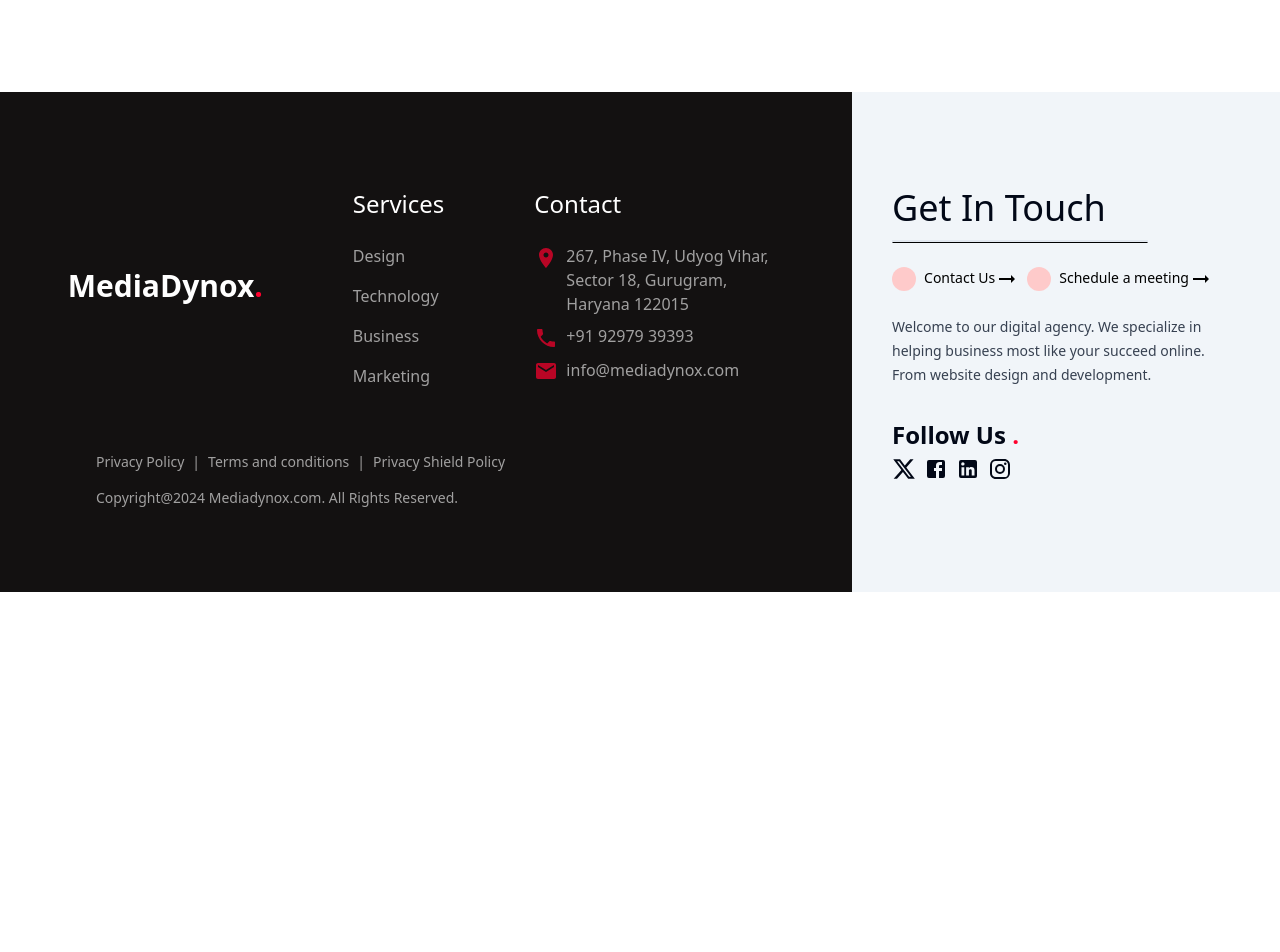
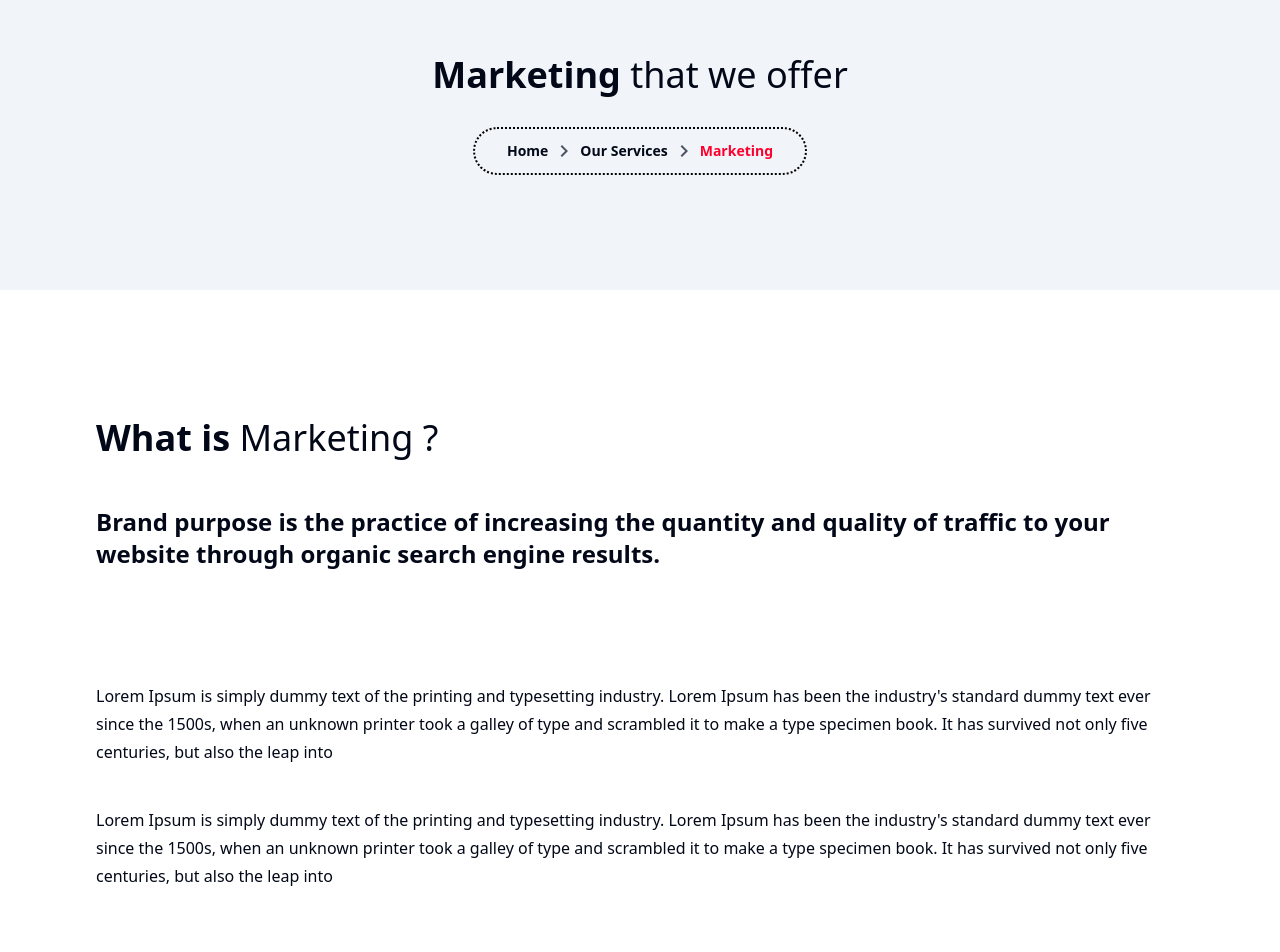
Before and after one commit to rkcoola792/media-dynox, a React (Vite) app: page /marketing in a window 1280 px wide. Shown: the part 160-1112 px from the top of the page. Before the commit the page ends 800 px from the top, so only its background shows below. Built offline with nearby package versions, Linux system fonts and the light colour scheme.

Commit message:
marketing section 2 complted

```diff
--- a/src/components/Header.jsx
+++ b/src/components/Header.jsx
@@ -1,16 +1,24 @@
-import React, { useRef, useState } from 'react'
-import ArrowBackIosNewIcon from "@mui/icons-material/ArrowBackIosNew";
+import React, {  useState } from 'react'
 import Dropdown from './Homepage/Dropdown';
-import { CleaningServices } from '@mui/icons-material';
-
+import "./pogressbar.scss"
 const Header = () => {
-    const [openCompany,setOpenCompany]=useState(false)
     const [openServices,setOpenServices]=useState(true)
     const [serviceDropdown,setServiceDropdown]=useState(false)
     const [reference,setReference]=useState("")
 
+    function updateProgressBar() {
+      const { scrollTop, scrollHeight } = document.documentElement;
+      const scrollPercent =
+        (scrollTop / (scrollHeight - window.innerHeight)) * 100 + "%";
+      document
+        .querySelector("#progress-bar")
+        .style.setProperty("--progress", scrollPercent);
+    }
+
+    document.addEventListener("scroll", updateProgressBar);
   return (
     <>
+      <div id="progress-bar" className="transition duration-450 ease-out"></div>
       <div className="header flex justify-between px-24 py-8 items-center sticky top-0 bg-slate-50 z-10">
         <div className="left logo font-bold text-xl lg:text-3xl cursor-pointer">
           Media Dynox
@@ -29,7 +37,6 @@ const Header = () => {
               console.log("id", e?.target?.id);
               setReference(e?.target?.id);
               setServiceDropdown(true);
-
             }}
             onMouseLeave={() => setServiceDropdown(false)}
           >
@@ -40,7 +47,10 @@ const Header = () => {
               Company
             </span>
             &nbsp;
-            <span className="cursor-pointer text-mainred font-extrabold mb-1 " id="Company">
+            <span
+              className="cursor-pointer text-mainred font-extrabold mb-1 "
+              id="Company"
+            >
               .
             </span>
           </div>
@@ -70,7 +80,7 @@ const Header = () => {
           </h1>
         </div>
         <div className="absolute z-20 bg-slate-50 right-72 top-20">
-          {serviceDropdown && <Dropdown reference={reference} ></Dropdown>}
+          {serviceDropdown && <Dropdown reference={reference}></Dropdown>}
         </div>
       </div>
     </>
--- a/src/components/Homepage/Explore.jsx
+++ b/src/components/Homepage/Explore.jsx
@@ -1,18 +1,20 @@
 import React from 'react'
 import ArrowRightAltIcon from "@mui/icons-material/ArrowRightAlt";
+import {easeIn, easeInOut, motion} from "framer-motion"
 const Explore = ({text,color,size}) => {
-
-
     color=color?"white":"black"
   return (
     <div className="explore flex items-center gap-2 mt-4 cursor-pointer">
       <div
         className={`circle bg-red-200 rounded-[50%] w-6 h-6 }`}
       ></div>
-      <h1 className={`text-lg font-medium text-${color} text-${size} `}>
+      <motion.h1 className={`text-lg font-medium text-${color} text-${size} `}
+      whileHover={{x:-20,color:"red"}}
+      transition={{duration:0.4, }}
+      >
         {text}
         <ArrowRightAltIcon></ArrowRightAltIcon>{" "}
-      </h1>
+      </motion.h1>
     </div>
   );
 }
--- a/src/components/Homepage/Homepage.jsx
+++ b/src/components/Homepage/Homepage.jsx
@@ -8,10 +8,17 @@ import Section6 from './Section6'
 import Section7 from './Section7'
 import Section8 from './Section8'
 import Section9 from './Section9'
+import { motion, useScroll, useSpring } from "framer-motion";
+const Homepage = () => {
+    const { scrollYProgress } = useScroll();
+    const scaleX = useSpring(scrollYProgress, {
+      stiffness: 100,
+      damping: 30,
+      restDelta: 0.001,
+    });
 
-const Homepage = () => {
   return (
-    <div className='Homepage scroll-smooth'>
+    <div className='Homepage scroll-smooth' >
       <Section1></Section1>
       <Section2></Section2>
       <Section3></Section3>
--- a/src/components/Homepage/Section2.jsx
+++ b/src/components/Homepage/Section2.jsx
@@ -18,18 +18,18 @@ const Section2 = () => {
         <h1 className="text-3xl">
           <span className="font-bold ">What</span> We Do
         </h1>
-        <p className="text-sm leading-8">
+        <p className="text-md leading-8">
           Announce your brand to the right people, at the right time with
           innovative strategies that are built for your business and you.
         </p>
         <Explore text="Explore"></Explore>
       </div>
 
-      <div className="right-details flex flex-col gap-6 w-[300px] ">
+      <div className="right-details flex flex-col gap-6 w-[350px] ">
         <h1 className="text-3xl">
           <span className="font-bold ">How</span> We Do
         </h1>
-        <p className="text-sm leading-8">
+        <p className="text-md leading-8">
           Take your business to the next level, literally, with our digital
           development solutions that give your business the global stage.
         </p>
--- a/src/components/Marketing/Marketing.jsx
+++ b/src/components/Marketing/Marketing.jsx
@@ -1,9 +1,12 @@
 import React from 'react'
+import { Section1 } from './Section1'
+import Section2 from './Section2'
 
 const Marketing = () => {
   return (
     <div>
-    Marketing
+    <Section1></Section1>
+    <Section2></Section2>
     </div>
   )
 }
--- /dev/null
+++ b/src/components/Marketing/Section1.jsx
@@ -0,0 +1,25 @@
+import React from "react";
+import ChevronRightIcon from "@mui/icons-material/ChevronRight";
+import { Link } from "react-router-dom";
+export const Section1 = () => {
+  return (
+    <div className="bg-slate-100 w-full flex justify-center items-center h-[350px] flex-col gap-8">
+      <h1 className="text-4xl font-thin">
+        <span className="font-semibold">Marketing</span> that we offer
+      </h1>
+      <div className="flex gap-1  border-dotted h-12 border-2 border-black px-8 py-4 justify-center items-center rounded-[30px] cursor-pointer">
+        <Link to="/">
+          <h1 className="text-sm font-semibold">Home</h1>
+        </Link>
+        <h1 className="text-sm text-gray-600 ">
+          <ChevronRightIcon></ChevronRightIcon>
+        </h1>
+        <h1 className="text-sm font-semibold">Our Services</h1>
+        <h1 className="text-sm text-gray-600">
+          <ChevronRightIcon></ChevronRightIcon>
+        </h1>
+        <h1 className="text-mainred text-sm font-semibold">Marketing</h1>
+      </div>
+    </div>
+  );
+};
--- /dev/null
+++ b/src/components/Marketing/Section2.jsx
@@ -0,0 +1,37 @@
+import React from 'react'
+
+const Section2 = () => {
+  return (
+    <div className="Section-2 px-24 mt-32">
+      <div className="heading">
+        <h1 className="text-4xl font-thin">
+          <span className="font-semibold">What is</span> Marketing ?
+        </h1>
+      </div>
+      <div className="subheading mt-12">
+        <h1 className="text-2xl font-semibold ">
+          Brand purpose is the practice of increasing the quantity and quality
+          of traffic to your website through organic search engine results.
+        </h1>
+      </div>
+      <div className="description mt-28 flex flex-col gap-10 leading-7">
+        <p>
+          Lorem Ipsum is simply dummy text of the printing and typesetting
+          industry. Lorem Ipsum has been the industry's standard dummy text ever
+          since the 1500s, when an unknown printer took a galley of type and
+          scrambled it to make a type specimen book. It has survived not only
+          five centuries, but also the leap into
+        </p>
+        <p>
+          Lorem Ipsum is simply dummy text of the printing and typesetting
+          industry. Lorem Ipsum has been the industry's standard dummy text ever
+          since the 1500s, when an unknown printer took a galley of type and
+          scrambled it to make a type specimen book. It has survived not only
+          five centuries, but also the leap into
+        </p>
+      </div>
+    </div>
+  );
+}
+
+export default Section2
--- /dev/null
+++ b/src/components/pogressbar.scss
@@ -0,0 +1,9 @@
+#progress-bar{
+    --progress:0;
+height: 6px;
+width: var(--progress);
+background-color:#ff002e;
+position: fixed;
+z-index: 30;
+
+}
```
Also changed, not shown: src/components/Marketing/Section3.jsx (added).
